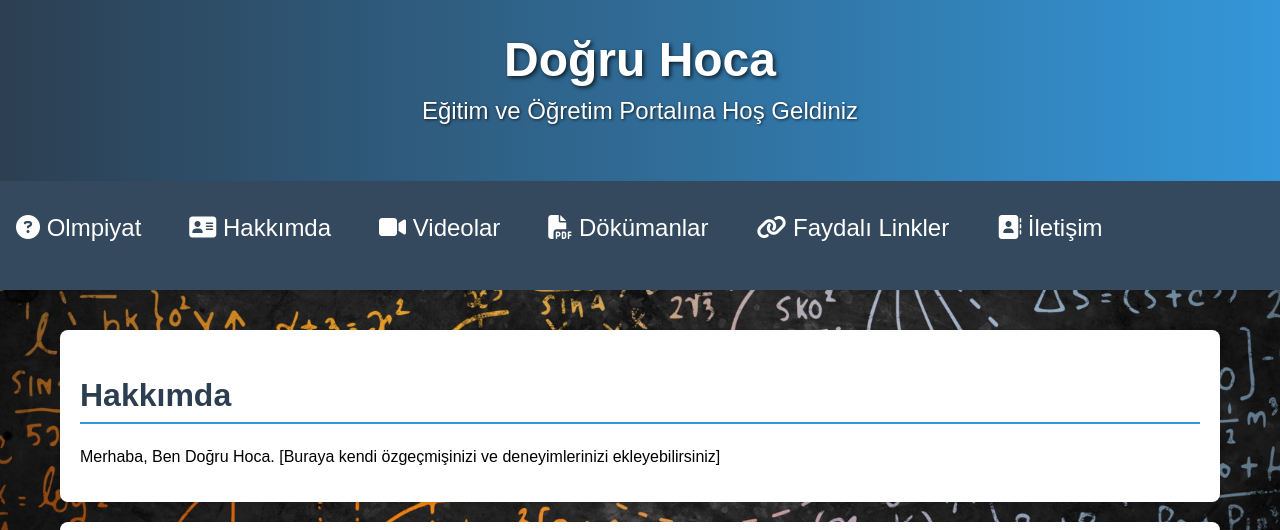
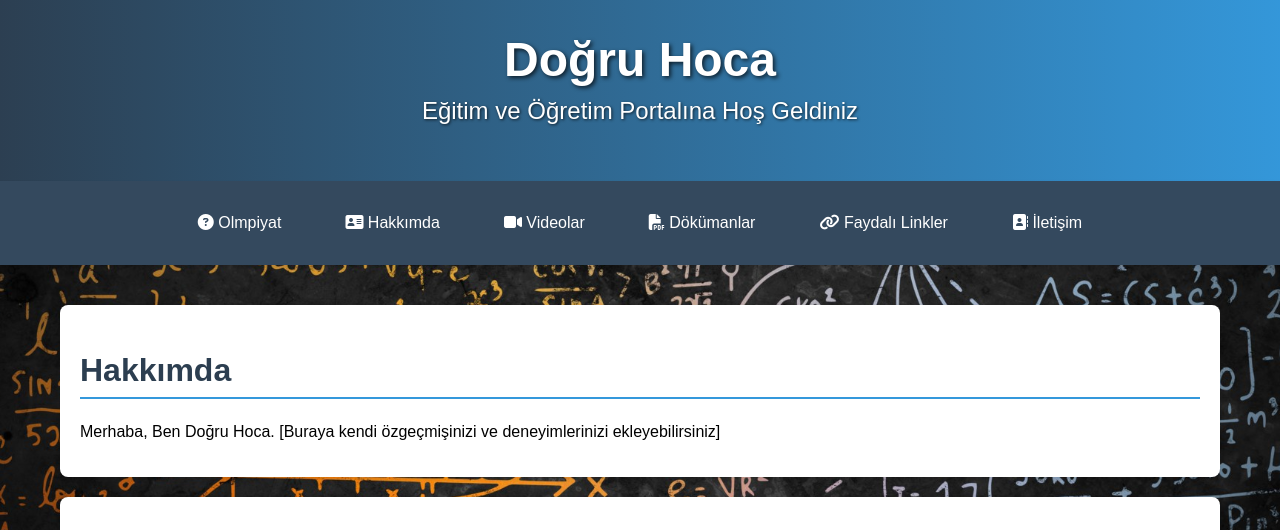
Before and after one commit to Abdullah497dk/cursorai, a PHP site: page /cursorai.html in a window 1280 px wide. Shown: the top 530 px of the page. Run offline with PHP 8.4, Linux system fonts and the light colour scheme.

Commit message:
navbar is ready for pc too

```diff
--- a/style.css
+++ b/style.css
@@ -103,9 +103,7 @@ nav {
 	transition: all 0.3s ease; /* Smooth transition for position and style */
 	box-shadow: 0 2px 4px rgba(0, 0, 0, 0.1);
 	height: auto; /* Ensure the navbar maintains its height */
-	display: flex; /* Use flexbox for alignment */
-	align-items: center; /* Center align items vertically */
-	justify-content: space-between; /* Space out content */
+
 }
 
 nav.scrolled {
@@ -118,9 +116,10 @@ nav.scrolled {
 
 .nav-links {
 	list-style: none;
-	display: flex; /* Ensure links are displayed in desktop view */
-	justify-content: center;
-	gap: 1rem;
+	display: flex; /* Ensure links are displayed in a row */
+	justify-content: center; /* Center-align links horizontally */
+	align-items: center; /* Center-align links vertically */
+	gap: 2rem; /* Add spacing between links */
 	flex-wrap: wrap;
 	margin: 0;
 	padding: 0;
@@ -144,9 +143,8 @@ nav.scrolled {
 	padding: 0.5rem 1rem;
 	border-radius: 4px;
 	transition: background-color 0.3s, transform 0.3s;
-	font-size: 1.5rem; /* Increase font size */
+	font-size: 1rem; /* Adjust font size for desktop view */
 	white-space: nowrap;
-	margin-bottom: 15px; /* Add spacing between links */
 	display: block; /* Ensure links are block-level elements */
 }
 
@@ -426,7 +424,7 @@ social-links {
 	}
 
 	.nav-links a {
-		font-size: 1.7rem; /* Further increase font size for mobile view */
+		font-size: 1.7rem; /* Increase font size for mobile view */
 		padding: 1rem 2rem; /* Adjust padding for better spacing */
 		margin-bottom: 20px; /* Increase spacing between links */
 	}
```
